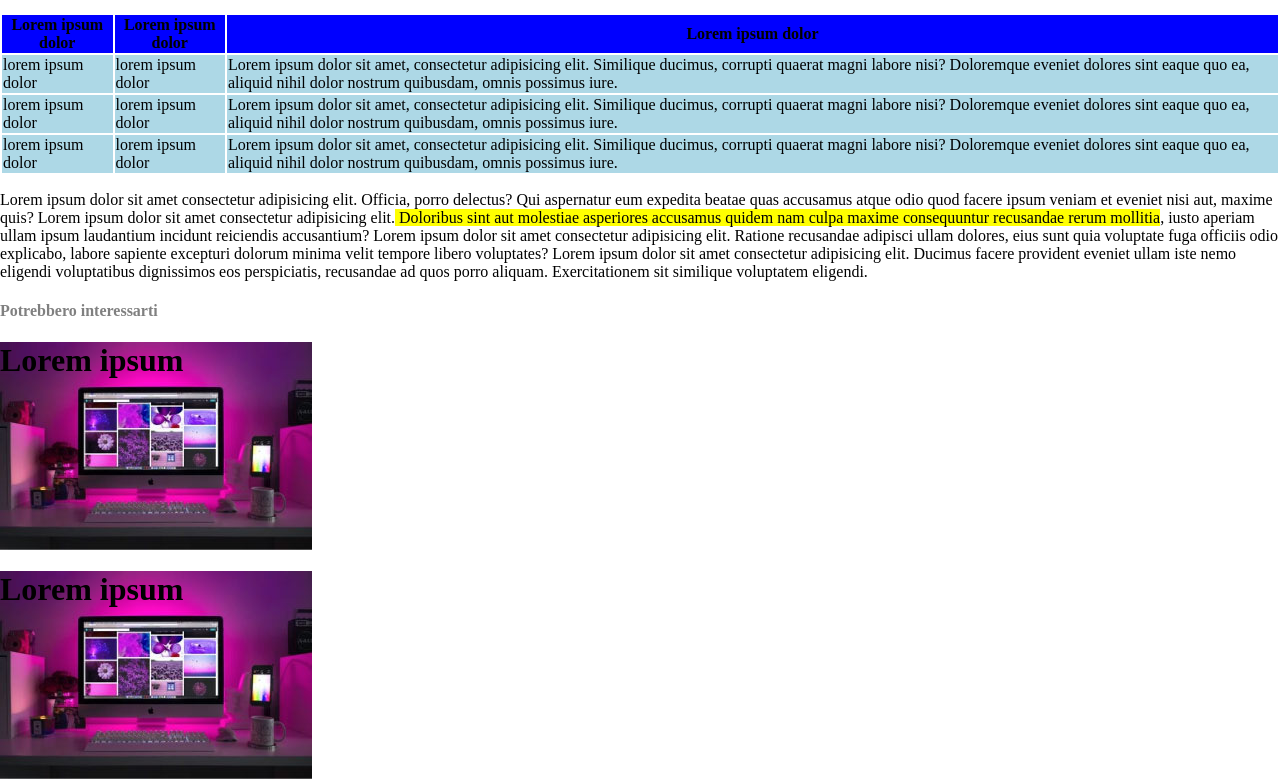
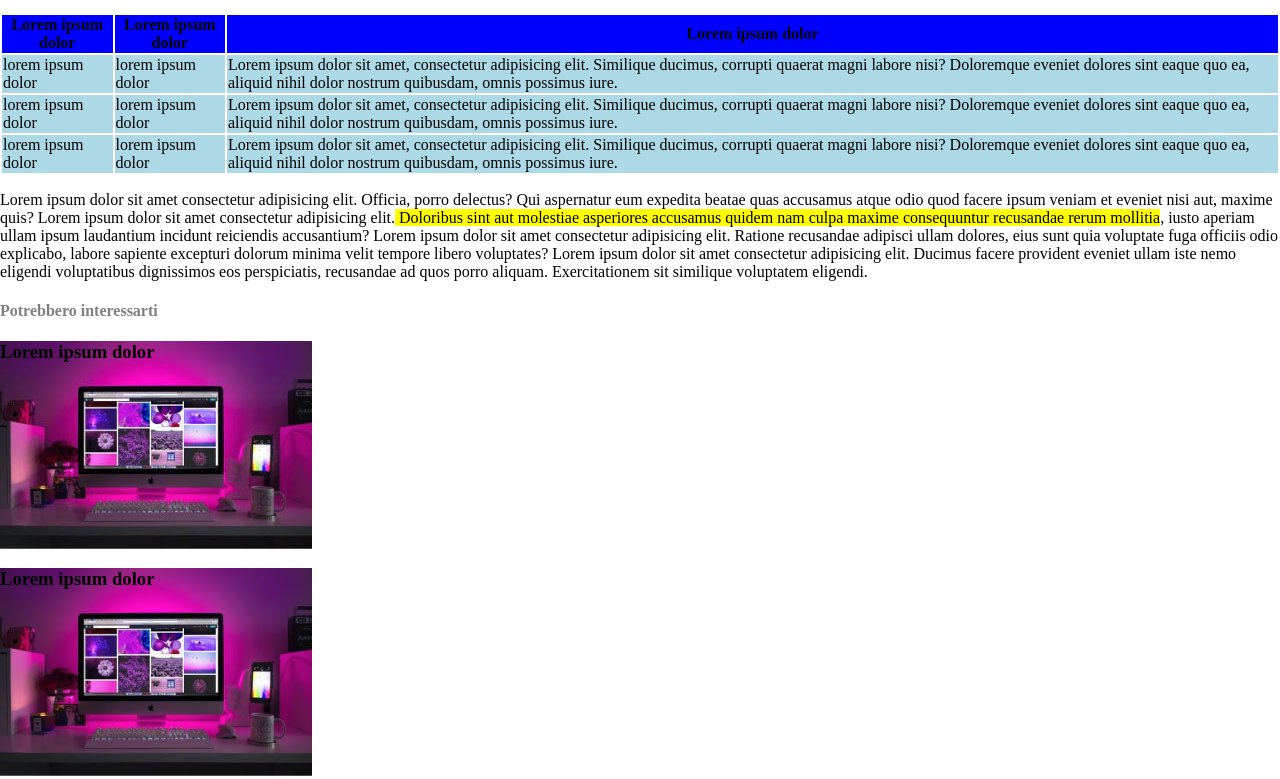
Before and after one commit to MatteoGaloni/html-css-booleaner, a plain HTML site: page index.html in a window 1280 px wide. Shown: the part 811-1590 px from the top of the page. Drawn offline with Linux system fonts and the light colour scheme.

```diff
--- a/index.html
+++ b/index.html
@@ -83,10 +83,10 @@
     <footer>
         <h4>Potrebbero interessarti</h4>
         <div class="divfinale">
-            <h1>Lorem ipsum</h1>
+            <h3>Lorem ipsum dolor</h3>
         </div>
         <div class="divfinale">
-            <h1>Lorem ipsum</h1>
+            <h3>Lorem ipsum dolor</h3>
         </div>
     </footer>
 
```
